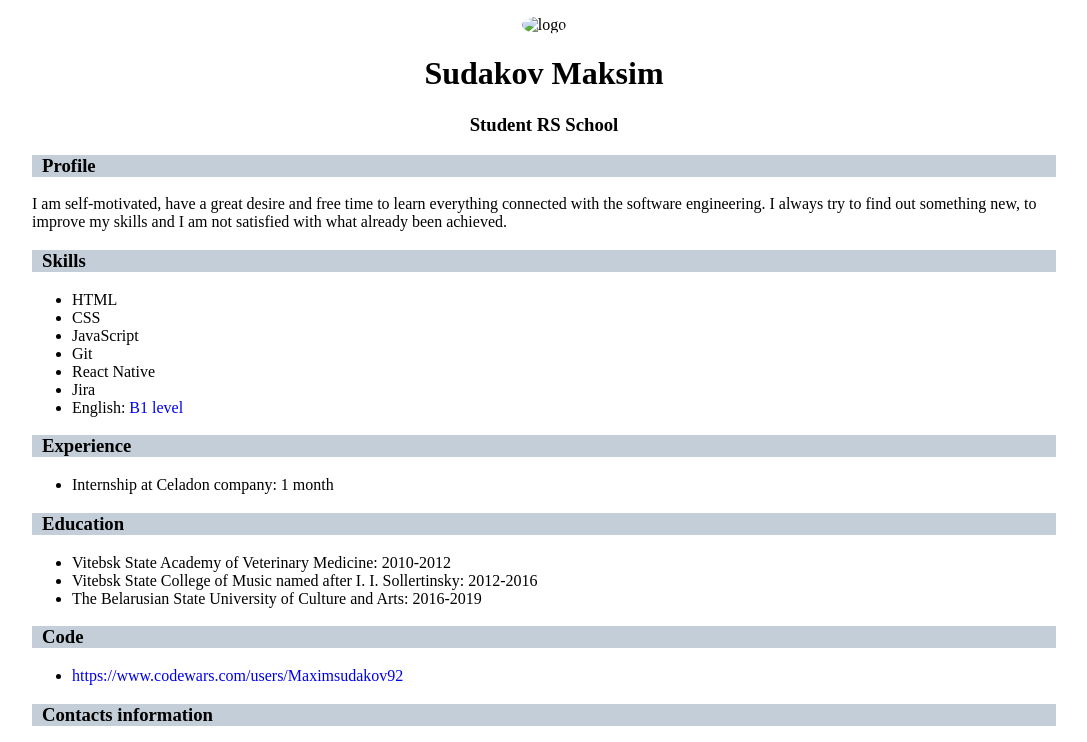
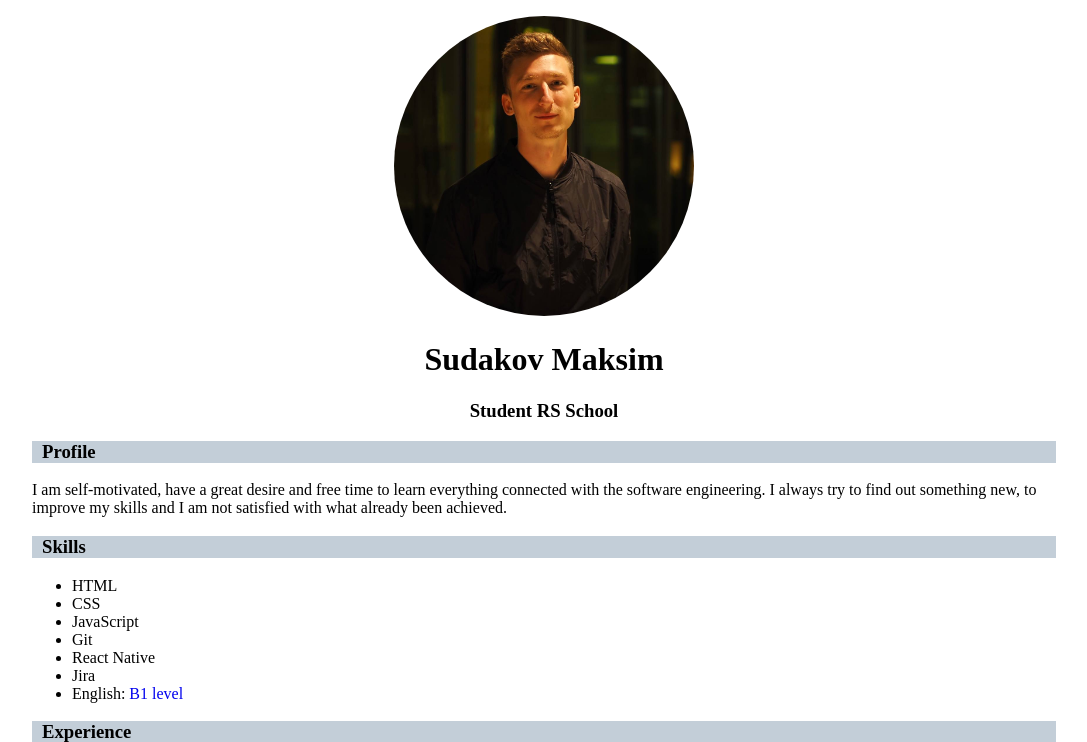
Before and after one commit to Maximsudakov92/rsschool-cv, a plain HTML site: page index.html in a window 1280 px wide. Shown: the top 742 px of the page, without its empty margins (96-1183 px from the left). Drawn offline with Linux system fonts and the light colour scheme; the site is published under a folder, as on GitHub Pages, so addresses that start at the root find nothing.

Commit message:
fix: change broken img logo address

```diff
--- a/index.html
+++ b/index.html
@@ -8,7 +8,7 @@
   <body>
     <header class="header">
       <figure class="logo">
-        <img src="/images/Logo.jpg" alt="logo">
+        <img src="images/Logo.jpg" alt="logo">
       </figure>
       <div>
         <h1>Sudakov Maksim</h1>
```
